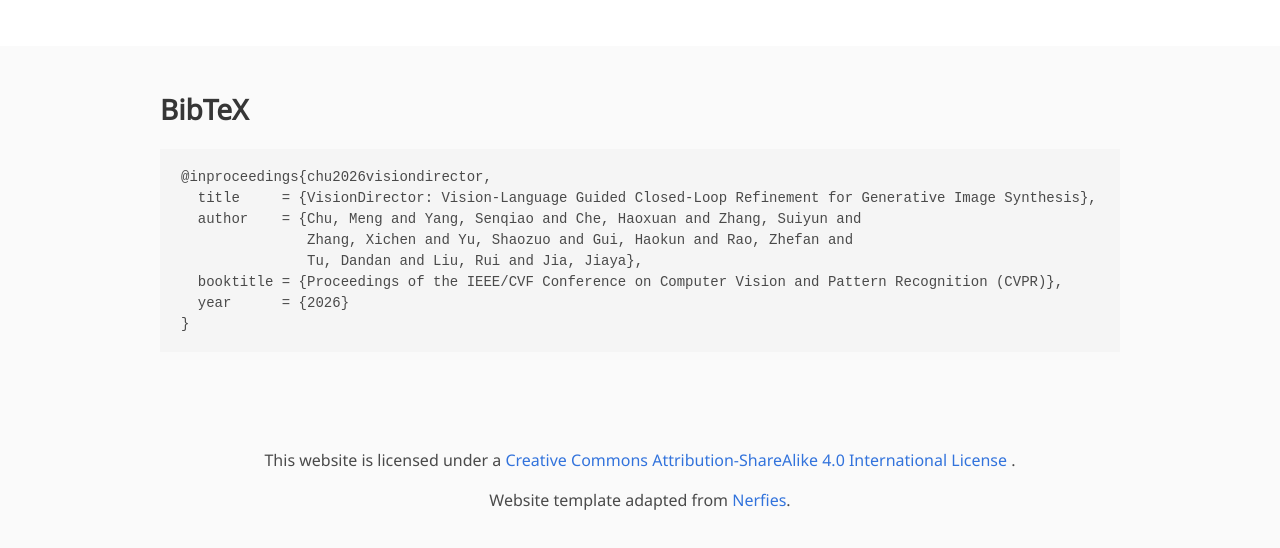
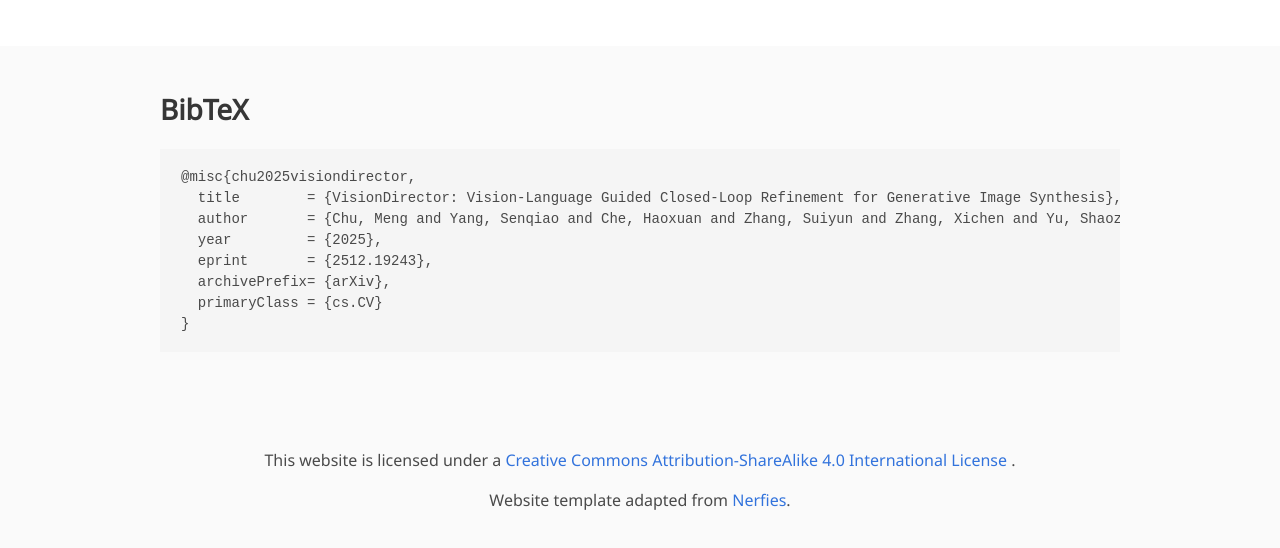
Before and after one commit to VisionDirector/VisionDirector.github.io, a plain HTML site: page index.html in a window 1280 px wide. Shown: the part 9095-9643 px from the top of the page. Drawn offline with Linux system fonts and the light colour scheme; some icons are missing; a web font is replaced by a local one.

Commit message:
Update index.html

```diff
--- a/index.html
+++ b/index.html
@@ -483,13 +483,13 @@
 <section class="section" id="BibTeX" style="background: #fafafa;">
   <div class="container is-max-desktop content">
     <h2 class="title">BibTeX</h2>
-<pre><code>@inproceedings{chu2026visiondirector,
-  title     = {VisionDirector: Vision-Language Guided Closed-Loop Refinement for Generative Image Synthesis},
-  author    = {Chu, Meng and Yang, Senqiao and Che, Haoxuan and Zhang, Suiyun and
-               Zhang, Xichen and Yu, Shaozuo and Gui, Haokun and Rao, Zhefan and
-               Tu, Dandan and Liu, Rui and Jia, Jiaya},
-  booktitle = {Proceedings of the IEEE/CVF Conference on Computer Vision and Pattern Recognition (CVPR)},
-  year      = {2026}
+<pre><code>@misc{chu2025visiondirector,
+  title        = {VisionDirector: Vision-Language Guided Closed-Loop Refinement for Generative Image Synthesis},
+  author       = {Chu, Meng and Yang, Senqiao and Che, Haoxuan and Zhang, Suiyun and Zhang, Xichen and Yu, Shaozuo and Gui, Haokun and Rao, Zhefan and Tu, Dandan and Liu, Rui and Jia, Jiaya},
+  year         = {2025},
+  eprint       = {2512.19243},
+  archivePrefix= {arXiv},
+  primaryClass = {cs.CV}
 }</code></pre>
   </div>
 </section>
```
